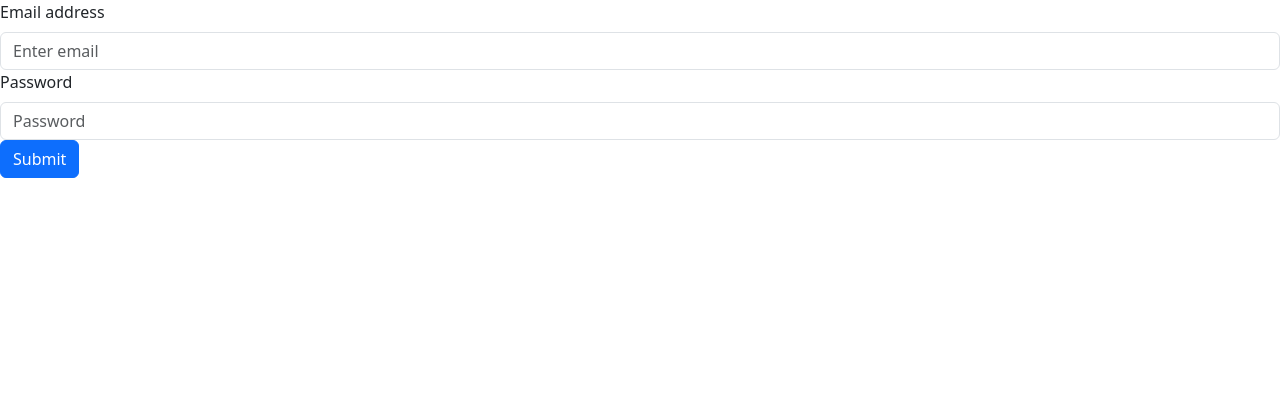
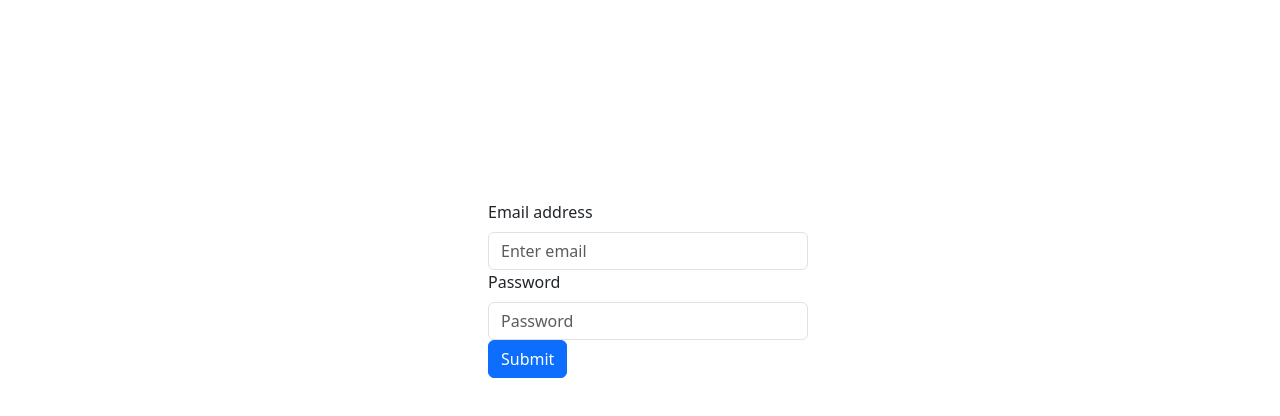
Before and after one commit to AlexisRios1316/ProyectoA, a React (Create React App) app: page / in a window 1280 px wide. Shown: the top 416 px of the page. Built offline with nearby package versions, Linux system fonts and the light colour scheme.

Commit message:
Se agrego CSS

```diff
--- /dev/null
+++ b/src/Styles/Barra.css
@@ -0,0 +1,9 @@
+.Conteiner{
+
+    position: absolute;
+    top: 20%;
+    left: 35%;
+    width: 400px;
+    padding: 40px;
+
+}
--- a/src/componentes/Barra.jsx
+++ b/src/componentes/Barra.jsx
@@ -1,11 +1,12 @@
 
 import React from 'react'
-import { Form, FormControl, Nav, Navbar,Button } from 'react-bootstrap'
+import {   Nav, Navbar } from 'react-bootstrap'
 
  const Barra = () => {
   return (
     <>
     <header>
+
     <Navbar bg="dark" variant="dark">
       <Navbar.Brand href="#home">Navbar</Navbar.Brand>
       <Nav className="mr-auto">
--- a/src/index.js
+++ b/src/index.js
@@ -2,6 +2,7 @@ import React from 'react';
 import ReactDOM from 'react-dom/client';
 import App from './App';
 import { UserProvider } from './context/UserContext';
+
 const root = ReactDOM.createRoot(document.getElementById('root'));
 root.render(
   <React.StrictMode>
--- a/src/pages/Home.js
+++ b/src/pages/Home.js
@@ -3,6 +3,7 @@ import { useState } from "react";
 import axios from "axios"
 import { useNavigate } from "react-router-dom"; //Sirve para redireccionar un login
 import 'bootstrap/dist/css/bootstrap.min.css';
+import '../Styles/Barra.css'
 import {Form, Button, Alert} from 'react-bootstrap'
 
 
@@ -33,6 +34,7 @@ console.log(input)
 console.log(response.data.IsAuth)
    }
      return (
+      <div class="Conteiner">
       <Form onSubmit={login}>
   <Form.Group controlId="formBasicEmail">
     <Form.Label>Email address</Form.Label>
@@ -55,7 +57,9 @@ console.log(response.data.IsAuth)
   <Button variant="primary" type="submit">
     Submit
   </Button>
+
 </Form>
+</div>
 
 
      )
```
